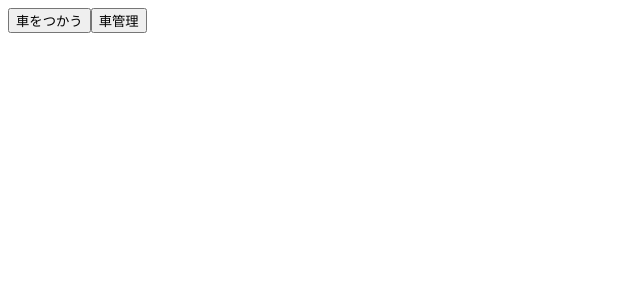
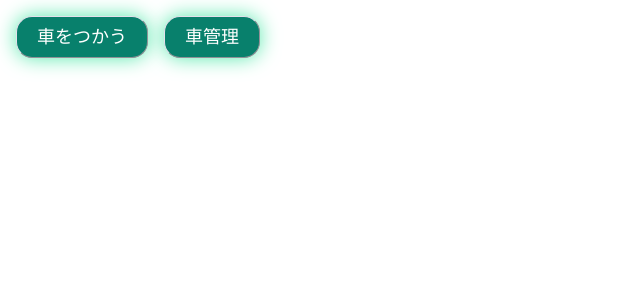
Before and after one commit to ozkoharu/fantastic-kohga, a Next.js app: page / in a window 1280 px wide. Shown: the top 300 px of the page, without its empty margins (0-640 px from the left). Built offline with nearby package versions, Linux system fonts and the light colour scheme.

Commit message:
ボタンCSSを追加

```diff
--- a/pages/index.tsx
+++ b/pages/index.tsx
@@ -19,8 +19,8 @@ const WelcomePage: NextPage = () => {
     }
     return (
         <>
-            <button onClick={onClickCarUse}>車をつかう</button>
-            <button>車管理</button>
+            <button onClick={onClickCarUse} className="button">車をつかう</button>
+            <button className="button">車管理</button>
         </>
     )
 }
```
